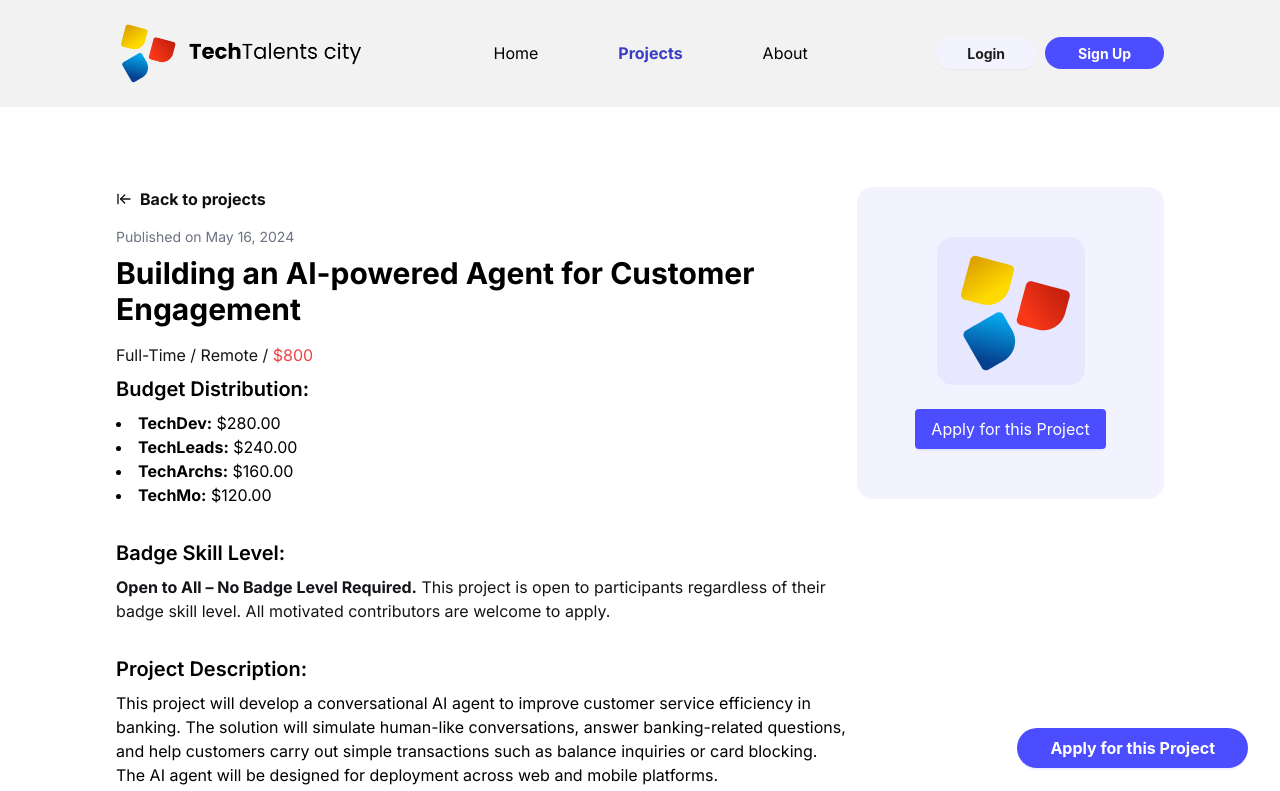
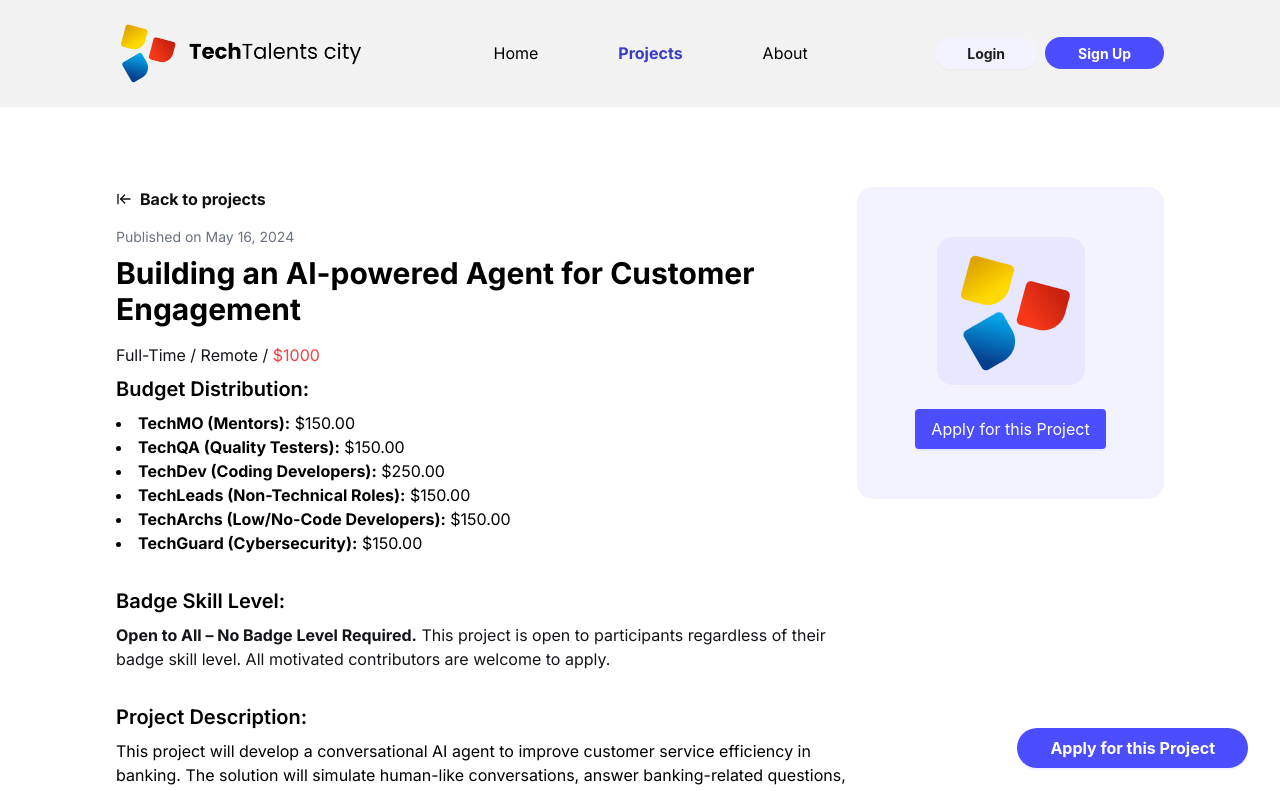
Before and after one commit to techtalentscity/techtalentscity.github.io, a React (Vite) app: page /projects/ai-agent in a window 1280 px wide. Shown: the top 791 px of the page. Built offline with nearby package versions, Linux system fonts and the light colour scheme.

Commit message:
Update ai-agent.jsx

```diff
--- a/src/Pages/ProjectDetail/ai-agent.jsx
+++ b/src/Pages/ProjectDetail/ai-agent.jsx
@@ -6,21 +6,25 @@ import logo from '../../assets/images/techtalent.png';
 import Container from '../../components/Container';
 
 const ProjectDetail = () => {
-  const [totalBudget, setTotalBudget] = useState(800); // Updated total project budget
+  const [totalBudget, setTotalBudget] = useState(1000);
 
   const [distribution, setDistribution] = useState({
-    techDev: 35,
-    techLeads: 30,
-    techArchs: 20,
-    techMo: 15
+    techMO: 15,
+    techQA: 15,
+    techDev: 25,
+    techLeads: 15,
+    techArchs: 15,
+    techGuard: 15
   });
 
   const calculateAmounts = () => {
     return {
+      techMO: (totalBudget * distribution.techMO / 100).toFixed(2),
+      techQA: (totalBudget * distribution.techQA / 100).toFixed(2),
       techDev: (totalBudget * distribution.techDev / 100).toFixed(2),
       techLeads: (totalBudget * distribution.techLeads / 100).toFixed(2),
       techArchs: (totalBudget * distribution.techArchs / 100).toFixed(2),
-      techMo: (totalBudget * distribution.techMo / 100).toFixed(2)
+      techGuard: (totalBudget * distribution.techGuard / 100).toFixed(2)
     };
   };
 
@@ -40,10 +44,12 @@ const ProjectDetail = () => {
         <div className="mb-8">
           <h2 className="text-xl font-semibold mb-2">Budget Distribution:</h2>
           <ul className="list-disc list-inside">
-            <li><strong>TechDev:</strong> ${amounts.techDev}</li>
-            <li><strong>TechLeads:</strong> ${amounts.techLeads}</li>
-            <li><strong>TechArchs:</strong> ${amounts.techArchs}</li>
-            <li><strong>TechMo:</strong> ${amounts.techMo}</li>
+            <li><strong>TechMO (Mentors):</strong> ${amounts.techMO}</li>
+            <li><strong>TechQA (Quality Testers):</strong> ${amounts.techQA}</li>
+            <li><strong>TechDev (Coding Developers):</strong> ${amounts.techDev}</li>
+            <li><strong>TechLeads (Non-Technical Roles):</strong> ${amounts.techLeads}</li>
+            <li><strong>TechArchs (Low/No-Code Developers):</strong> ${amounts.techArchs}</li>
+            <li><strong>TechGuard (Cybersecurity):</strong> ${amounts.techGuard}</li>
           </ul>
         </div>
 
```
